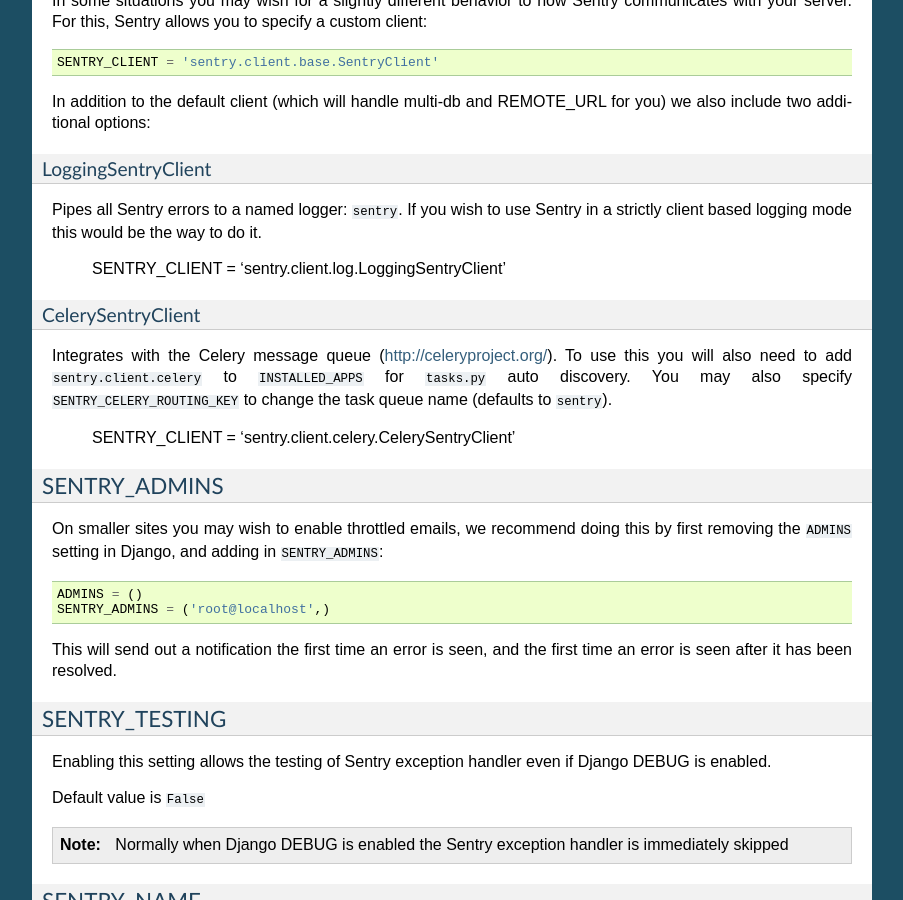
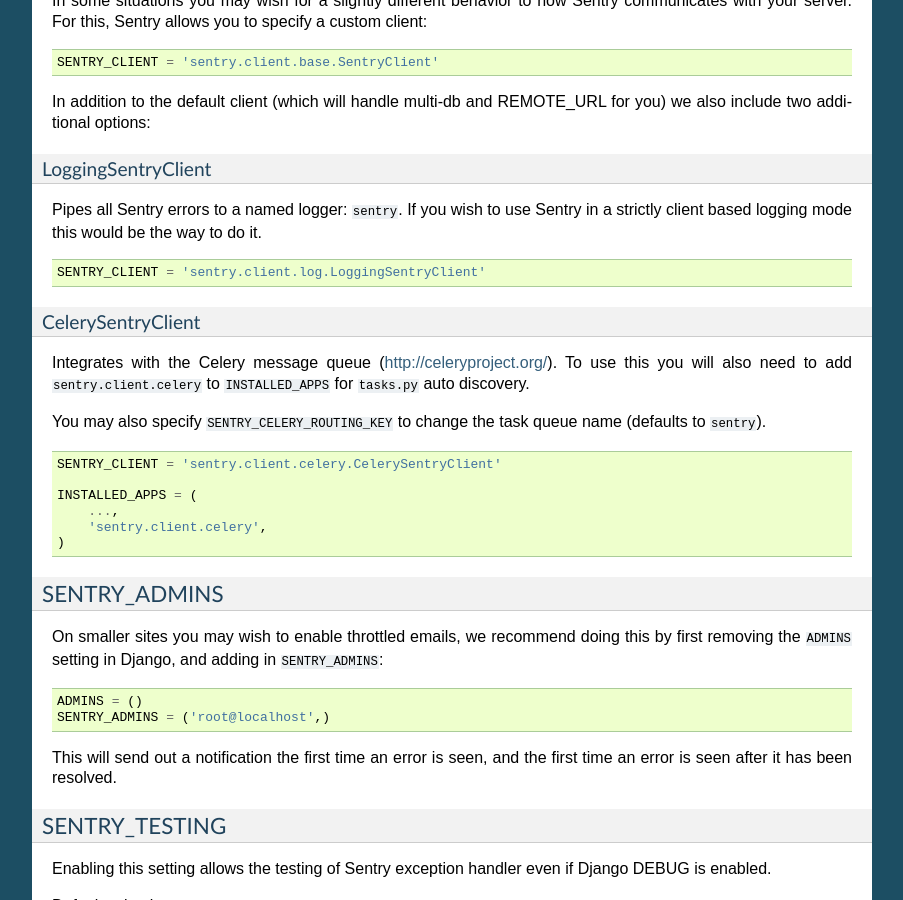
Before and after one commit to JohnFredok/apm-agent-python, a Sphinx documentation site: the page built from docs/config.rst, in a window 1280 px wide and 900 px high, scrolled down 3494 px. Shown: the whole window, without its empty margins (198-1101 px from the left). Built offline with Sphinx 7.4.7, drawn with Linux system fonts in a browser that asks for light colours.

Commit message:
Improve docs for clients

```diff
--- a/docs/config.rst
+++ b/docs/config.rst
@@ -189,16 +189,27 @@
 Pipes all Sentry errors to a named logger: ``sentry``. If you wish to use Sentry in a strictly client based logging mode
 this would be the way to do it.
 
+::
+
 	SENTRY_CLIENT = 'sentry.client.log.LoggingSentryClient'
 
 ******************
 CelerySentryClient
 ******************
 
-Integrates with the Celery message queue (http://celeryproject.org/). To use this you will also need to add ``sentry.client.celery`` to ``INSTALLED_APPS`` for ``tasks.py`` auto discovery. You may also specify ``SENTRY_CELERY_ROUTING_KEY`` to change the task queue
+Integrates with the Celery message queue (http://celeryproject.org/). To use this you will also need to add ``sentry.client.celery`` to ``INSTALLED_APPS`` for ``tasks.py`` auto discovery.
+
+You may also specify ``SENTRY_CELERY_ROUTING_KEY`` to change the task queue
 name (defaults to ``sentry``).
 
+::
+
 	SENTRY_CLIENT = 'sentry.client.celery.CelerySentryClient'
+
+	INSTALLED_APPS = (
+	    ...,
+	    'sentry.client.celery',
+	)
 
 #############
 SENTRY_ADMINS
```
